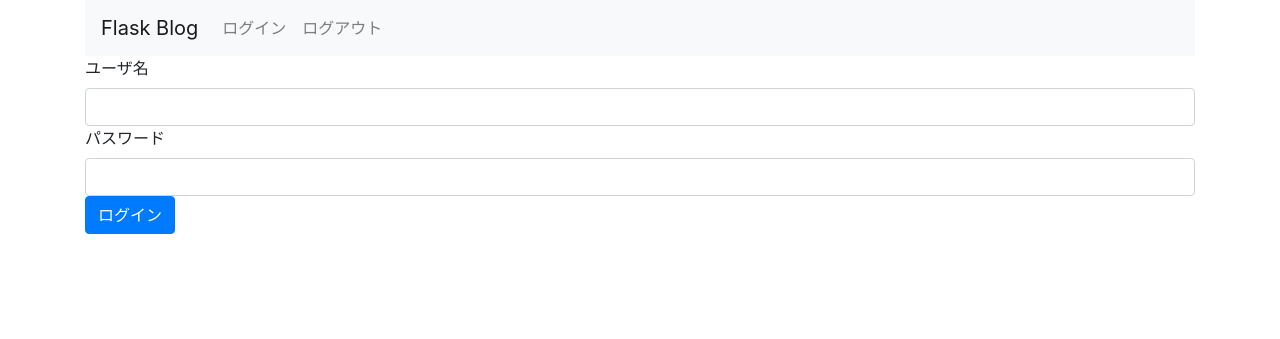
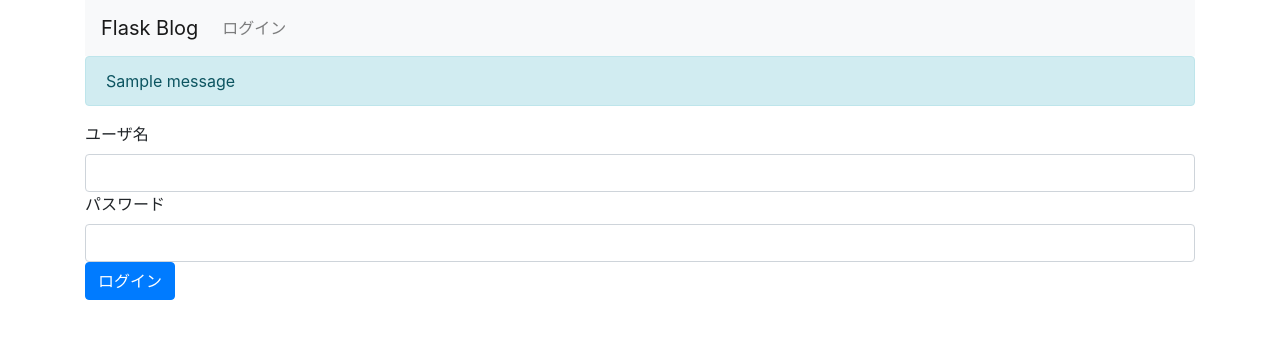
Before and after one commit to SuehyunnKim/Flask_teamIndoor, a Flask app: page /login in a window 1280 px wide. Shown: the top 339 px of the page. Run offline with Flask 3, Linux system fonts and the light colour scheme; one stand-in notice (Sample message) is shown; some libraries are stand-ins or nearby versions.

Commit message:
today first commit

```diff
--- a/amano/application/flask_blog/config.py
+++ b/amano/application/flask_blog/config.py
@@ -1,5 +1,8 @@
 # デバックモード
 DEBUG = True
+
+# secrity keyの設定
+SECRET_KEY = 'secret key'
 
 # 正しいユーザ名、パスワード
 USERNAME = 'john'
--- /dev/null
+++ b/amano/application/flask_blog/templates/layout.html
@@ -0,0 +1,40 @@
+<!DOCTYPE html>
+<title>Flask Blog</title>
+
+<link rel="stylesheet" href="https://maxcdn.bootstrapcdn.com/bootstrap/4.0.0/css/bootstrap.min.css">
+<script src="https://code.jquery.com/jquery-3.2.1.slim.min.js"></script>
+<script src="https://cdnjs.cloudflare.com/ajax/libs/popper.js/1.12.9/umd/popper.min.js"></script>
+<script src="https://maxcdn.bootstrapcdn.com/bootstrap/4.0.0/js/bootstrap.min.js"></script>
+
+<div class="container">
+    <nav class="navbar navbar-expand-lg navbar-light bg-light">
+        <a class="navbar-brand" href="/">Flask Blog</a>
+        <button class="navbar-toggler" type="button" data-toggle="collapse" data-target="#navbarNav" aria-controls="navbarNav" aria-expanded="false" aria-label="Toggle navigation">
+            <span class="navbar-toggler-icon"></span>
+        </button>
+
+        <div class="collapse navbar-collapse" id="navbarNav">
+            <ul class="navbar-nav navbar-right">
+                {% if not session.logged_in %}
+                <li class="nav-item">
+                    <a class="nav-link" href="/login">ログイン</a>
+                </li>
+                {% else %}
+                <li class="nav-item">
+                    <a class="nav-link" href="/logout">ログアウト</a>
+                </li>
+                {% endif %}
+            </ul>
+        </div>
+    </nav>
+
+    {% for message in get_flashed_messages() %}
+    <div class = "alert alert-info" role="alert">
+        {{ message }}
+    </div>
+    {% endfor %}
+
+    <div class="blog-body">
+        {% block body %}{%endblock %}
+    </div>
+</div>
--- a/amano/application/flask_blog/templates/login.html
+++ b/amano/application/flask_blog/templates/login.html
@@ -1,31 +1,6 @@
-<!DOCTYPE html>
-<title>Flask Blog</title>
+{% extends "layout.html" %}
+{% block body %}
 
-<link rel="stylesheet" href="https://maxcdn.bootstrapcdn.com/bootstrap/4.0.0/css/bootstrap.min.css">
-<script src="https://code.jquery.com/jquery-3.2.1.slim.min.js"></script>
-<script src="https://cdnjs.cloudflare.com/ajax/libs/popper.js/1.12.9/umd/popper.min.js"></script>
-<script src="https://maxcdn.bootstrapcdn.com/bootstrap/4.0.0/js/bootstrap.min.js"></script>
-
-<div class="container">
-    <nav class="navbar navbar-expand-lg navbar-light bg-light">
-        <a class="navbar-brand" href="/">Flask Blog</a>
-        <button class="navbar-toggler" type="button" data-toggle="collapse" data-target="#navbarNav" aria-controls="navbarNav" aria-expanded="false" aria-label="Toggle navigation">
-            <span class="navbar-toggler-icon"></span>
-        </button>
-
-        <div class="collapse navbar-collapse" id="navbarNav">
-            <ul class="navbar-nav navbar-right">
-                <li class="nav-item">
-                    <a class="nav-link" href="/login">ログイン</a>
-                </li>
-                <li class="nav-item">
-                    <a class="nav-link" href="/logout">ログアウト</a>
-                </li>
-            </ul>
-        </div>
-    </nav>
-
-    <div class="blog-body">
 <form action="/login" method="post">
     <div class="form group">
         <label for="InputTitle">ユーザ名</label>
@@ -38,5 +13,5 @@
     </div>
     <button type="submit" class="btn btn-primary">ログイン</button>
 </form>
-    </div>
-</div>
+
+{% endblock %}
--- a/amano/application/flask_blog/views.py
+++ b/amano/application/flask_blog/views.py
@@ -4,6 +4,8 @@ from flask_blog import app
 # URLにアクセスがあった時
 @app.route('/')
 def show_entries():
+    if not session.get('logged_in'):
+        return redirect('/login')
     # templateフォルダ内にhtmlファイルが必ずあるため、template/の指定は不要
     return render_template('entries/index.html')
 
@@ -11,13 +13,17 @@ def show_entries():
 def login():
     if request.method == 'POST':
         if request.form['username'] != app.config['USERNAME']:
-            print("ユーザ名が異なります")
+            flash("ユーザ名が異なります")
         elif request.form['password'] != app.config['PASSWORD']:
-            print("パスワードが異なります")
+            flash("パスワードが異なります")
         else:
+            session['logged_in'] = True
+            flash('ログインしました')
             return redirect('/')
     return render_template('login.html')
 
 @app.route('/logout')
 def logout():
+    session.pop('logged_in', None)
+    flash('ログアウトしました')
     return redirect('/')
--- a/amano/hello.py
+++ b/amano/hello.py
@@ -1,4 +1,4 @@
-from flask import flask
+from flask import Flask
 app = Flask(__name__)
 
 @app.route("/")
```
Also changed, not shown: amano/application/flask_blog/templates/entries/index.html (+4 -30 lines). Lines whose indentation alone changed are shown as unchanged.
